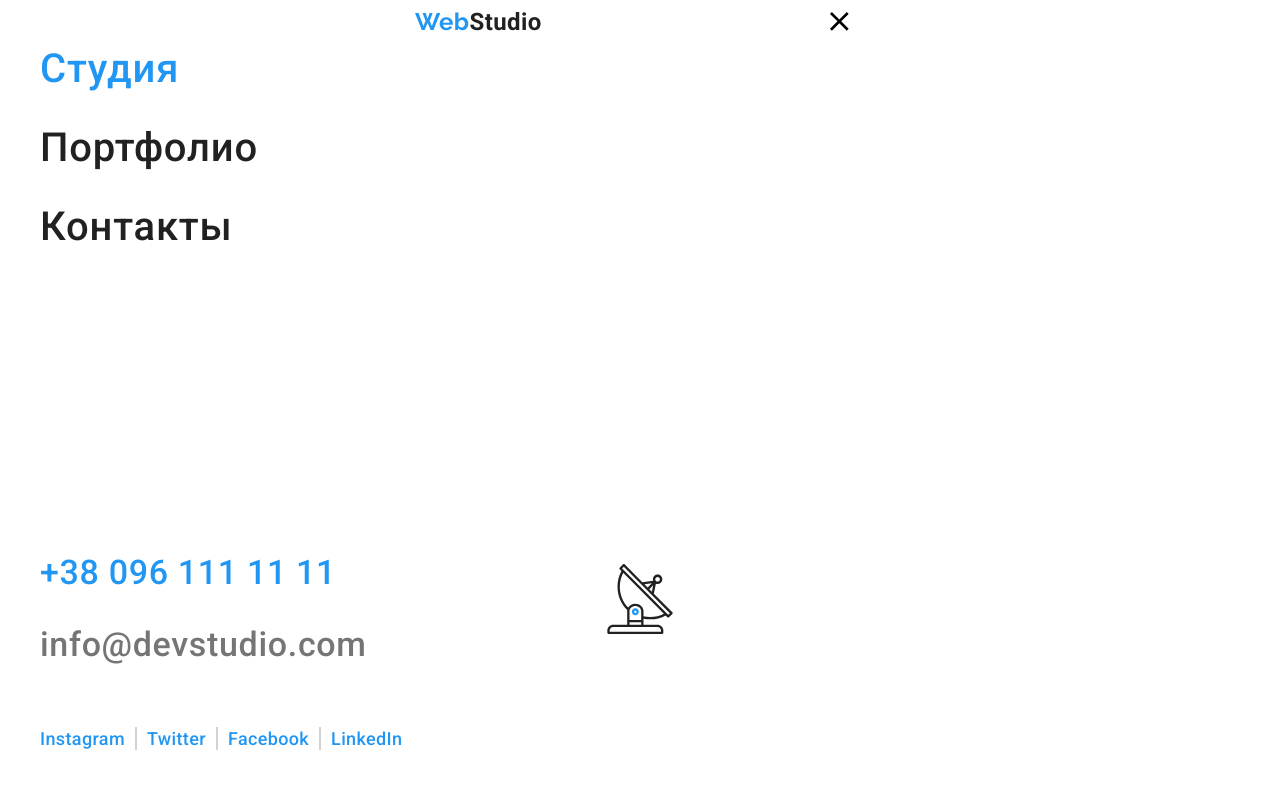
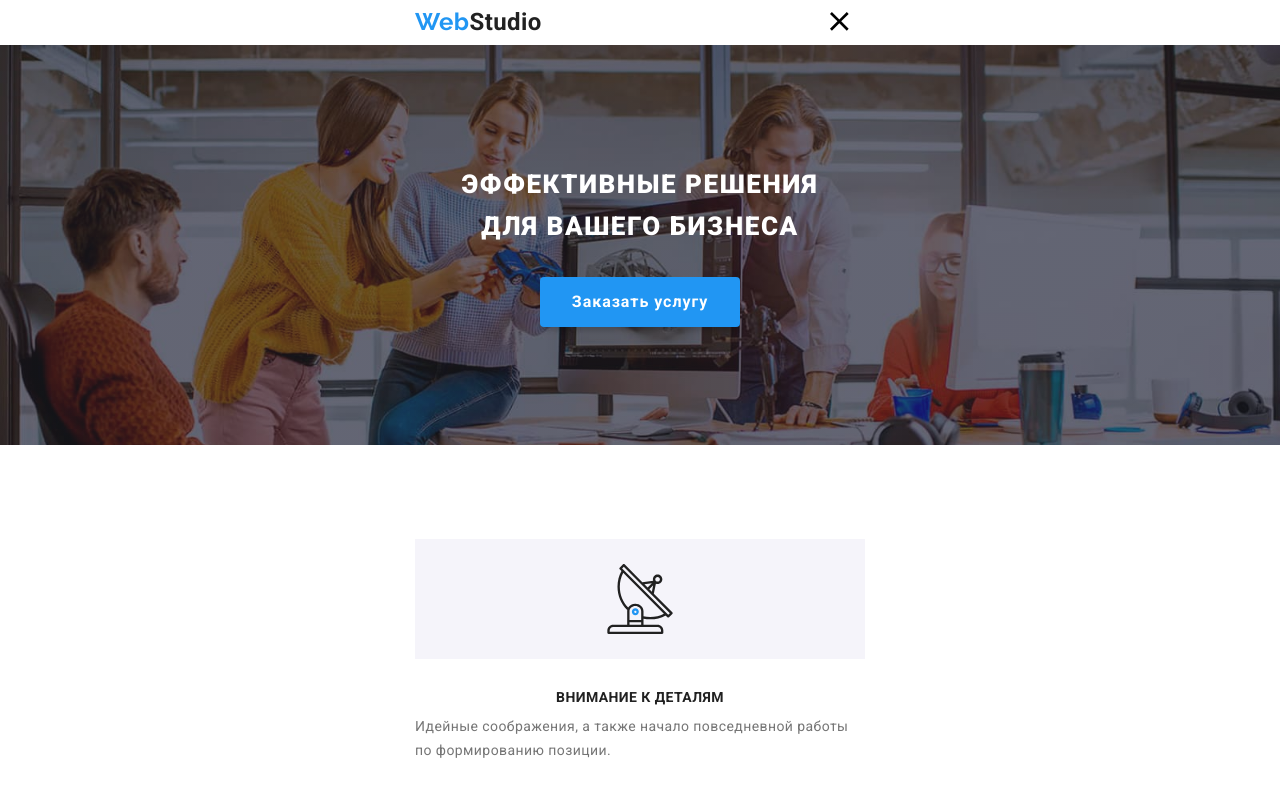
Before and after one commit to andriibeha/goit-markup-hw-08, a plain HTML site: page index.html in a window 1280 px wide. Shown: the top 785 px of the page. Drawn offline with nearby package versions, Linux system fonts and the light colour scheme.

Commit message:
description

```diff
--- a/index.html
+++ b/index.html
@@ -33,7 +33,7 @@
                 </button>
             </nav>
 
-                <div class="menu-container is-open" id="menu-container" data-menu>
+                <div class="menu-container " id="menu-container" data-menu>
                     <ul class="site-nav list">
                         <li class="site-nav__item"><a href="./index.html" class="site-nav__link site-nav__current link">Студия</a></li>
                         <li class="site-nav__item"><a href="./portfolio.html" class="site-nav__link link">Портфолио</a></li>
--- a/sass/component/_description.scss
+++ b/sass/component/_description.scss
@@ -11,6 +11,10 @@
       text-transform: uppercase;
 
       margin-bottom: 10px;
+    }
+
+    & p {
+      margin-bottom: 30px;
     }
   }
 }
```
Also changed, not shown: css/main.css, css/main.min.css, 2 other files.
